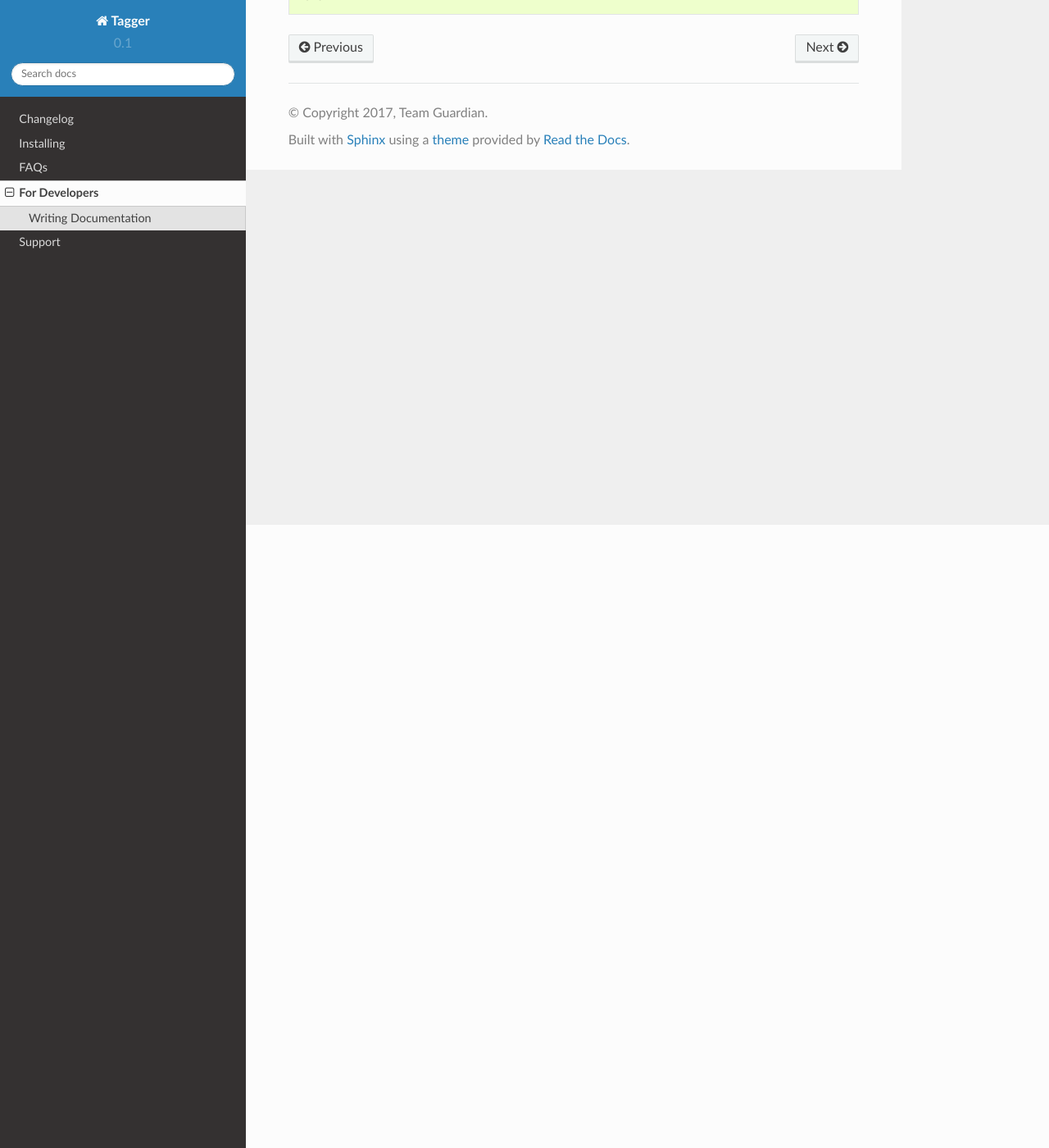
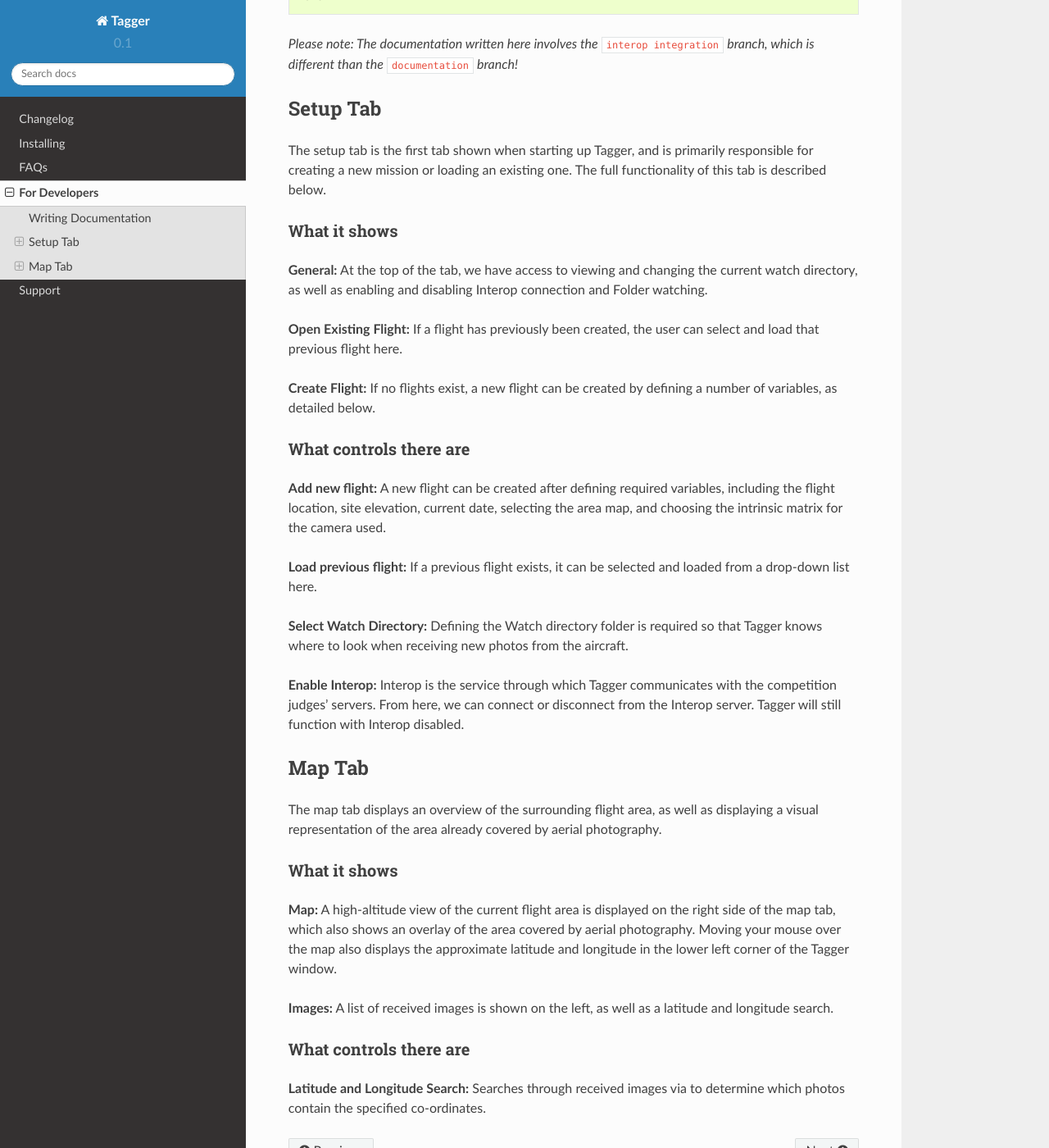
Before and after one commit to Team-Guardian/tagger, a Sphinx documentation site: the page built from documentation/for_developers.rst, in a window 1280 px wide and 1400 px high, scrolled down 760 px. Shown: the whole window at 82% size. Built offline with Sphinx 7.4.7 and the Read the Docs theme 2.0.0, drawn with Linux system fonts in a browser that asks for light colours; some of the changed text lies outside the part shown.

Commit message:
WIP: Added information to for_developers documentation and a few comments in the setupTab

```diff
--- a/documentation/for_developers.rst
+++ b/documentation/for_developers.rst
@@ -1,12 +1,13 @@
 For Developers
 ==============
 
-This section takes a deep dive into the internal workings of Tagger source. It is intended for developers looking to modify or add functionality to the application.
+This section takes a deep dive into the internal workings of Tagger source. It is intended for developers looking tomodify or add functionality to the application.
 
 Writing Documentation
 ---------------------
 
-**Dependencies** This documentation is created with `Sphinx <http://www.sphinx-doc.org/en/stable/index.html>`_. To make any changes to it, you will need to get Sphinx and ReadTheDocs theme on your machine. Both Sphinx and ReadTheDocs theme can be installed using Pip:
+**Dependencies**
+This documentation is created with `Sphinx <http://www.sphinx-doc.org/en/stable/index.html>`_. To make any changes to it, you will need to get Sphinx and ReadTheDocs theme on your machine. Both Sphinx and ReadTheDocs theme can be installed using Pip:
 
 .. code-block:: bash
 
@@ -15,10 +16,68 @@
 
 You're now all set up to contribute to this documentation!
 
-**Documentation folder structure** All the files are stored under ``./documentation`` in the Tagger source directory. Files ending with ``.rst`` are the 'source files' for documentation, written in reStructuredText. These files store all the content and special syntax that defines the appearance. You can find more information on reStructuredText `in this tutorial <https://brandons-sphinx-tutorial.readthedocs.io/en/latest/>`_. From these source files, Sphinx generates a set of HTML files that are stored in ``./documentation/_build/html``.
+**Documentation folder structure**
+All the files are stored under ``./documentation`` in the Tagger source directory. Files ending with ``.rst`` are the 'source files' for documentation, written in reStructuredText. These files store all the content and special syntax that defines the appearance. You can find more information on reStructuredText `in this tutorial <https://brandons-sphinx-tutorial.readthedocs.io/en/latest/>`_. From these source files, Sphinx generates a set of HTML files that are stored in ``./documentation/_build/html``.
 
 Once you've finished making changes to any of the ``.rst`` files, you need to update HTML files with a simple command:
 
 .. code-block:: bash
 
 	make html
+
+
+*Please note: The documentation written here involves the* ``interop integration`` *branch, which is different than the* ``documentation`` *branch!*
+
+Setup Tab
+---------
+
+The setup tab is the first tab shown when starting up Tagger, and is primarily responsible for creating a new mission or loading an existing one. The full functionality of this tab is described below.
+
+
+What it shows
+~~~~~~~~~~~~~~~~~
+
+**General:**
+At the top of the tab, we have access to viewing and changing the current watch directory, as well as enabling and disabling Interop connection and Folder watching.
+
+**Open Existing Flight:**
+If a flight has previously been created, the user can select and load that previous flight here.
+
+**Create Flight:**
+If no flights exist, a new flight can be created by defining a number of variables, as detailed below.
+
+
+What controls there are
+~~~~~~~~~~~~~~~~~~~~~~~
+
+**Add new flight:**
+A new flight can be created after defining required variables, including the flight location, site elevation, current date, selecting the area map, and choosing the intrinsic matrix for the camera used.
+
+**Load previous flight:**
+If a previous flight exists, it can be selected and loaded from a drop-down list here.
+
+**Select Watch Directory:**
+Defining the Watch directory folder is required so that Tagger knows where to look when receiving new photos from the aircraft.
+
+**Enable Interop:**
+Interop is the service through which Tagger communicates with the competition judges' servers. From here, we can connect or disconnect from the Interop server. Tagger will still function with Interop disabled.
+
+Map Tab
+-------
+
+The map tab displays an overview of the surrounding flight area, as well as displaying a visual representation of the area already covered by aerial photography.
+
+What it shows
+~~~~~~~~~~~~~
+
+**Map:**
+A high-altitude view of the current flight area is displayed on the right side of the map tab, which also shows an overlay of the area covered by aerial photography. Moving your mouse over the map also displays the approximate latitude and longitude in the lower left corner of the Tagger window.
+
+**Images:**
+A list of received images is shown on the left, as well as a latitude and longitude search.
+
+What controls there are
+~~~~~~~~~~~~~~~~~~~~~~~
+
+**Latitude and Longitude Search:**
+Searches through received images via to determine which photos contain the specified co-ordinates.
```
Also changed, not shown: 1 other file.
